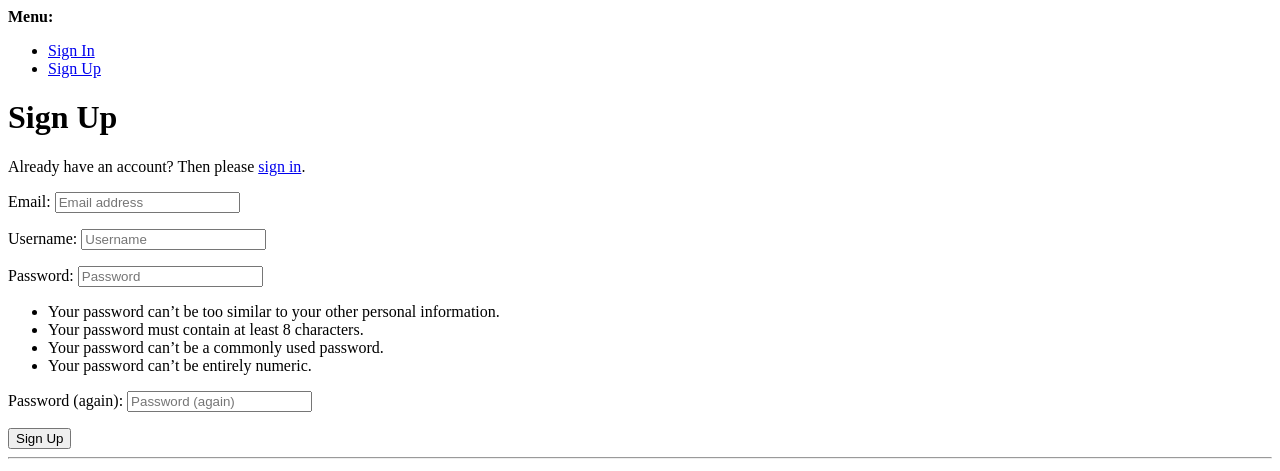
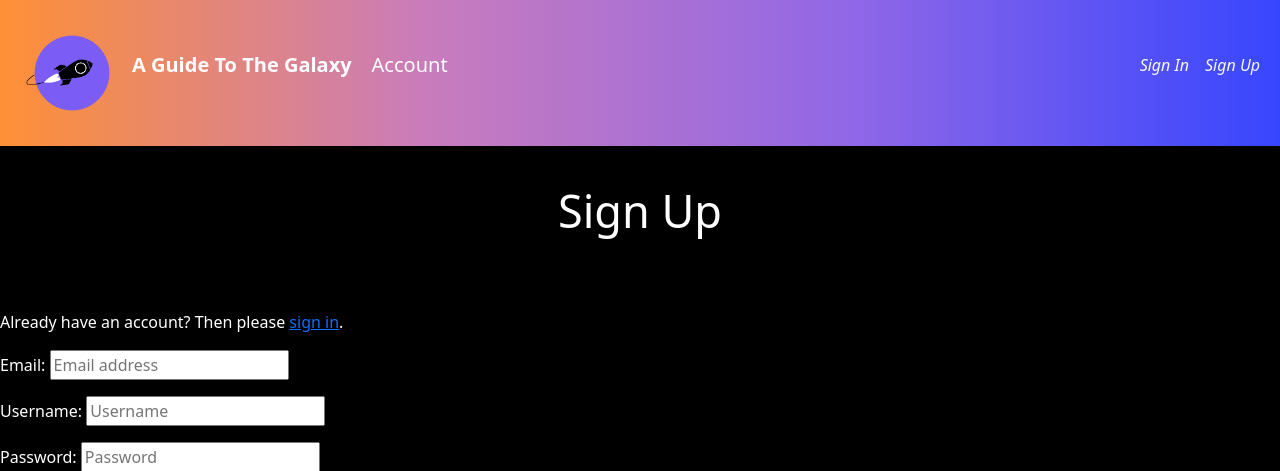
Before and after one commit to madisonDavis7/A-Guide-To-The-Galaxy, a Django app: page /accounts/signup/ in a window 1280 px wide. Shown: the top 471 px of the page. Run offline with Django 5.2, Linux system fonts and the light colour scheme.

Commit message:
style allauth base

```diff
--- a/static/css/base.css
+++ b/static/css/base.css
@@ -160,6 +160,15 @@ body {
     font-weight: 700;
 }
 
+.navbar-text-lighter {
+    font-weight: 400;
+}
+
+.navbar-text-subtitle {
+    font-weight: 400;
+    margin-left: 1em;
+}
+
 /* code for the javascript images */
 .border {
     padding-top: 3%;
--- a/templates/allauth/layouts/base.html
+++ b/templates/allauth/layouts/base.html
@@ -2,15 +2,92 @@
 <!DOCTYPE html>
 <html>
 	<head>
-        <meta http-equiv="X-UA-Compatible" content="IE=edge">
-        <meta name="viewport" content="width=device-width, initial-scale=1.0">
+		<meta http-equiv="X-UA-Compatible" content="IE=edge" />
+		<meta name="viewport" content="width=device-width, initial-scale=1.0" />
 		<title>
-            {% block head_title %}
-            {% endblock head_title %}
+			{% block head_title %}{% endblock head_title %} - A Guide To The Galaxy
 		</title>
+
+		<link href="https://cdn.jsdelivr.net/npm/bootstrap@5.3.3/dist/css/bootstrap.min.css" rel="stylesheet" integrity="sha384-QWTKZyjpPEjISv5WaRU9OFeRpok6YctnYmDr5pNlyT2bRjXh0JMhjY6hW+ALEwIH" crossorigin="anonymous" />
+
+		{% load static %}
+		<link rel="stylesheet" href="{% static 'css/base.css' %}" />
+		<link rel="shortcut icon" type="image/png" href="{% static 'favicon.ico' %}"/>
+
 		{% block extra_head %}
 		{% endblock extra_head %}
 	</head>
+
+	<nav class="navbar navbar-expand-lg navbar-custom">
+		<div class="container-fluid">
+			<a class="navbar-brand d-flex align-items-center" href="{% url 'home' %}">
+				<img src="{% static 'images/logo.png' %}" class="logo" />
+				<p class="navbar-text">A Guide To The Galaxy</p>
+				<p class="navbar-text navbar-text-subtitle">Account</p>
+			</a>
+			<button class="navbar-toggler" type="button" data-bs-toggle="collapse" data-bs-target="#navbarSupportedContent" aria-controls="navbarSupportedContent" aria-expanded="false" aria-label="Toggle navigation">
+				<span class="navbar-toggler-icon"></span>
+			</button>
+
+			<div class="collapse navbar-collapse" id="navbarSupportedContent">
+				<ul class="navbar-nav ms-auto mb-2 mb-lg-0">
+					{% if user.is_authenticated %}
+						{% url 'account_email' as email_url_ %}
+						{% if email_url_ %}
+							<li>
+								<a href="{{ email_url_ }}" class="nav-link px-2 link-light fst-italic">{% trans "Change Email" %}</a>
+							</li>
+						{% endif %}
+						{% url 'account_change_password' as change_password_url_ %}
+						{% if change_password_url_ %}
+							<li>
+								<a href="{{ change_password_url_ }}" class="nav-link px-2 link-light fst-italic">{% trans "Change Password" %}</a>
+							</li>
+						{% endif %}
+						{% url 'socialaccount_connections' as connections_url_ %}
+						{% if connections_url_ %}
+							<li>
+								<a href="{{ connections_url_ }}" class="nav-link px-2 link-light fst-italic">{% trans "Account Connections" %}</a>
+							</li>
+						{% endif %}
+						{% url 'mfa_index' as mfa_url_ %}
+						{% if mfa_url_ %}
+							<li>
+								<a href="{{ mfa_url_ }}" class="nav-link px-2 link-light fst-italic">{% trans "Two-Factor Authentication" %}</a>
+							</li>
+						{% endif %}
+						{% url 'usersessions_list' as usersessions_list_url_ %}
+						{% if usersessions_list_url_ %}
+							<li>
+								<a href="{{ usersessions_list_url_ }}" class="nav-link px-2 link-light fst-italic">{% trans "Sessions" %}</a>
+							</li>
+						{% endif %}
+						{% url 'account_logout' as logout_url_ %}
+						{% if logout_url_ %}
+							<li>
+								<a href="{{ logout_url_ }}" class="nav-link px-2 link-light fst-italic">{% trans "Sign Out" %}</a>
+							</li>
+						{% endif %}
+
+					{% else %}
+						{% url 'account_login' as login_url_ %}
+						{% if login_url_ %}
+							<li>
+								<a href="{{ login_url_ }}" class="nav-link px-2 link-light fst-italic"><p>{% trans "Sign In" %}</p></a>
+							</li>
+						{% endif %}
+						{% url 'account_signup' as signup_url_ %}
+						{% if signup_url_ %}
+							<li>
+								<a href="{{ signup_url_ }}" class="nav-link px-2 link-light fst-italic">{% trans "Sign Up" %}</a>
+							</li>
+						{% endif %}
+					{% endif %}
+				</ul>
+			</div>
+		</div>
+	</nav>
+
 	<body>
 		{% block body %}
 			{% if messages %}
@@ -21,65 +98,12 @@
 					</ul>
 				</div>
 			{% endif %}
-            <div>
-                <strong>{% trans "Menu:" %}</strong>
-                <ul>
-                    {% if user.is_authenticated %}
-                        {% url 'account_email' as email_url_ %}
-                        {% if email_url_ %}
-                            <li>
-                                <a href="{{ email_url_ }}">{% trans "Change Email" %}</a>
-                            </li>
-                        {% endif %}
-                        {% url 'account_change_password' as change_password_url_ %}
-                        {% if change_password_url_ %}
-                            <li>
-                                <a href="{{ change_password_url_ }}">{% trans "Change Password" %}</a>
-                            </li>
-                        {% endif %}
-                        {% url 'socialaccount_connections' as connections_url_ %}
-                        {% if connections_url_ %}
-                            <li>
-                                <a href="{{ connections_url_ }}">{% trans "Account Connections" %}</a>
-                            </li>
-                        {% endif %}
-                        {% url 'mfa_index' as mfa_url_ %}
-                        {% if mfa_url_ %}
-                            <li>
-                                <a href="{{ mfa_url_ }}">{% trans "Two-Factor Authentication" %}</a>
-                            </li>
-                        {% endif %}
-                        {% url 'usersessions_list' as usersessions_list_url_ %}
-                        {% if usersessions_list_url_ %}
-                            <li>
-                                <a href="{{ usersessions_list_url_ }}">{% trans "Sessions" %}</a>
-                            </li>
-                        {% endif %}
-                        {% url 'account_logout' as logout_url_ %}
-                        {% if logout_url_ %}
-                            <li>
-                                <a href="{{ logout_url_ }}">{% trans "Sign Out" %}</a>
-                            </li>
-                        {% endif %}
-                    {% else %}
-                        {% url 'account_login' as login_url_ %}
-                        {% if login_url_ %}
-                            <li>
-                                <a href="{{ login_url_ }}">{% trans "Sign In" %}</a>
-                            </li>
-                        {% endif %}
-                        {% url 'account_signup' as signup_url_ %}
-                        {% if signup_url_ %}
-                            <li>
-                                <a href="{{ signup_url_ }}">{% trans "Sign Up" %}</a>
-                            </li>
-                        {% endif %}
-                    {% endif %}
-                </ul>
-            </div>
+
 			{% block content %}
 			{% endblock content %}
 		{% endblock body %}
+
+
 		{% block extra_body %}
 		{% endblock extra_body %}
 	</body>
```
Lines whose indentation alone changed are shown as unchanged.
